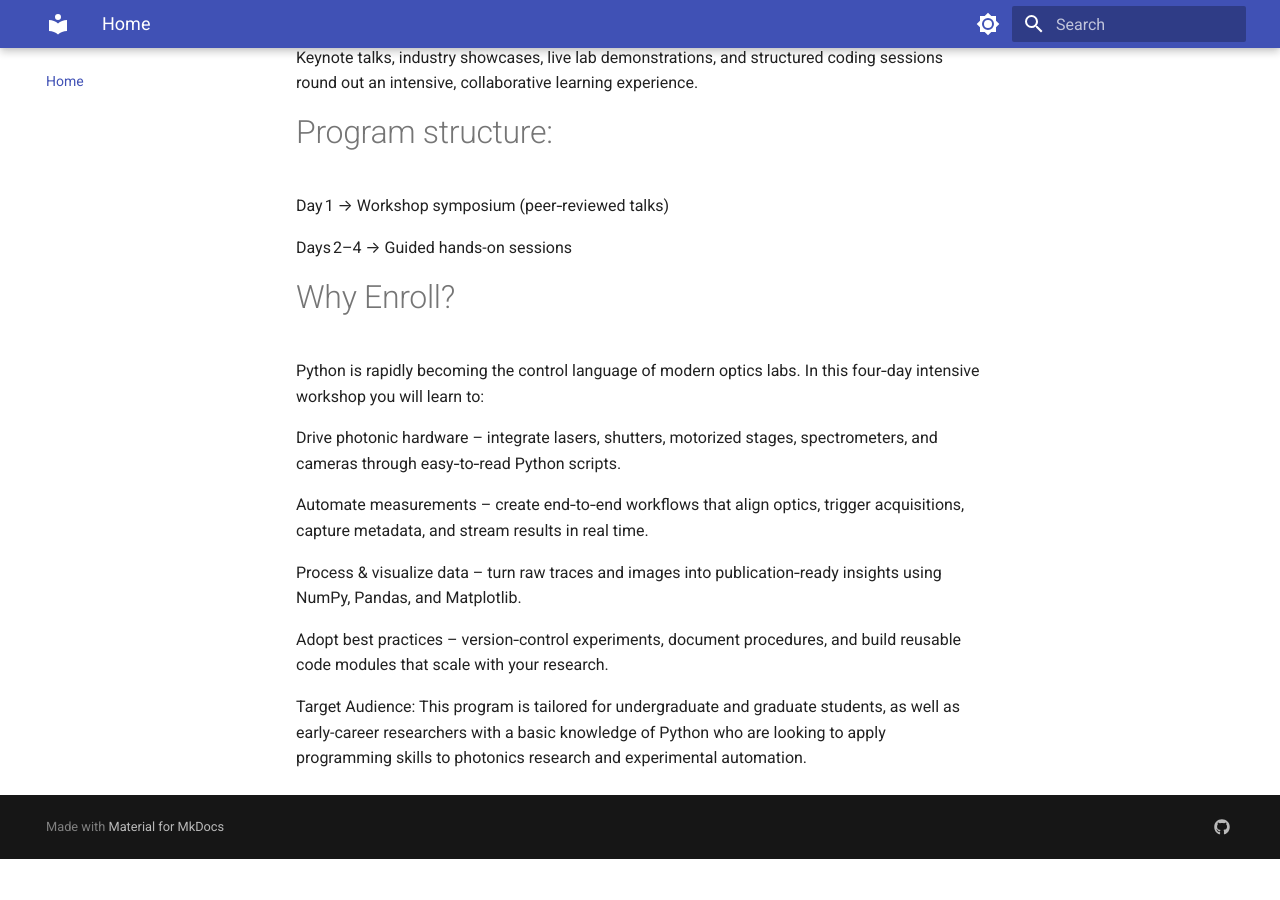
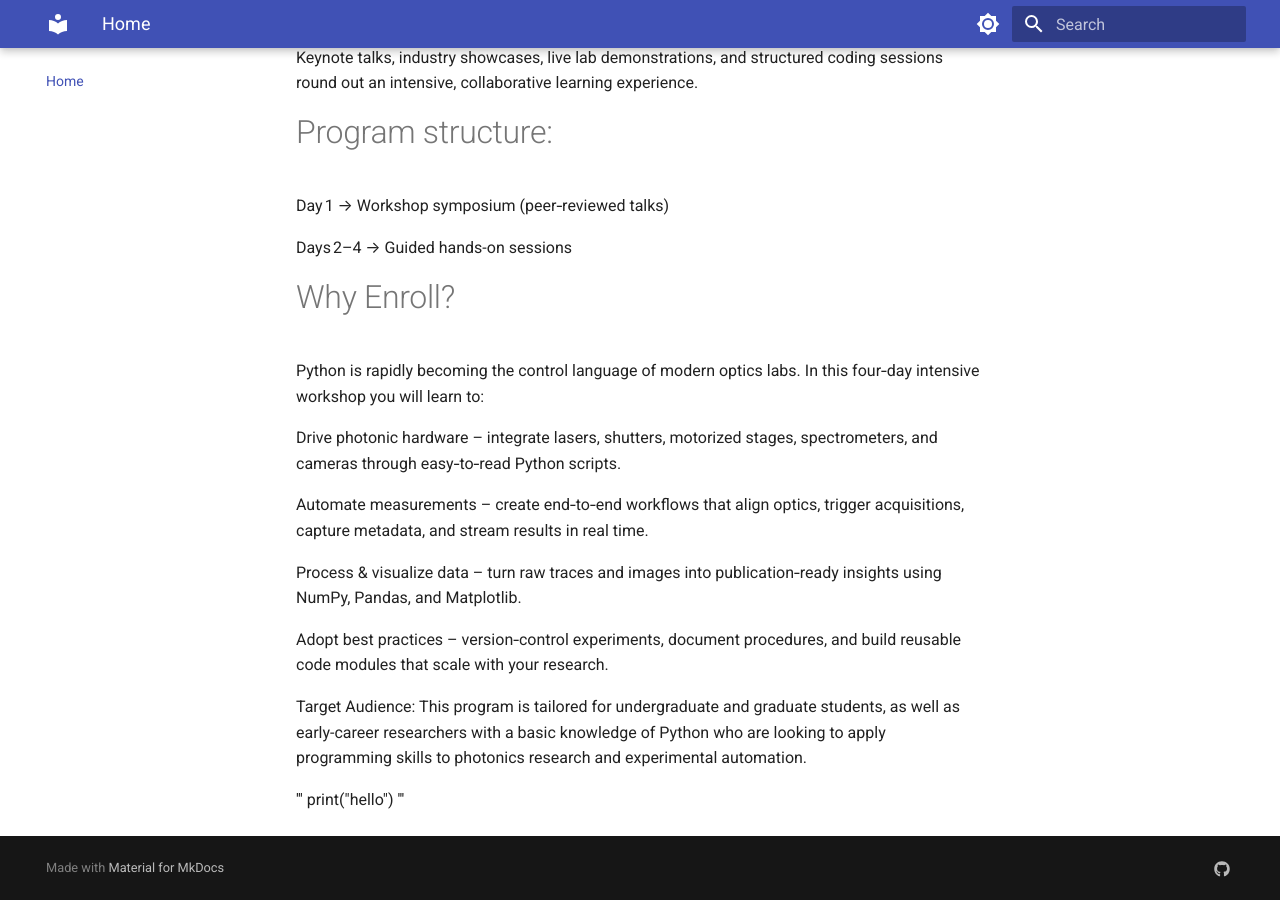
Before and after one commit to asrc-photonics/2025-python-for-photonics, an MkDocs documentation site: the page built from docs/index.md, in a window 1280 px wide and 900 px high, scrolled down 527 px. Built offline with MkDocs 1.6.1 and Material for MkDocs 9.7.7, drawn with Linux system fonts in a browser that asks for light colours; before the commit the page ends 1386 px from its top, so only the background shows below that.

Commit message:
updated flyer

```diff
--- a/docs/index.md
+++ b/docs/index.md
@@ -25,3 +25,7 @@ Process & visualize data – turn raw traces and images into publication‑ready
 Adopt best practices – version‑control experiments, document procedures, and build reusable code modules that scale with your research.
 
 Target Audience: This program is tailored for undergraduate and graduate students, as well as early-career researchers with a basic knowledge of Python who are looking to apply programming skills to photonics research and experimental automation.
+
+'''
+print("hello")
+'''
```
Also changed, not shown: docs/pictures/Flyer.png.
